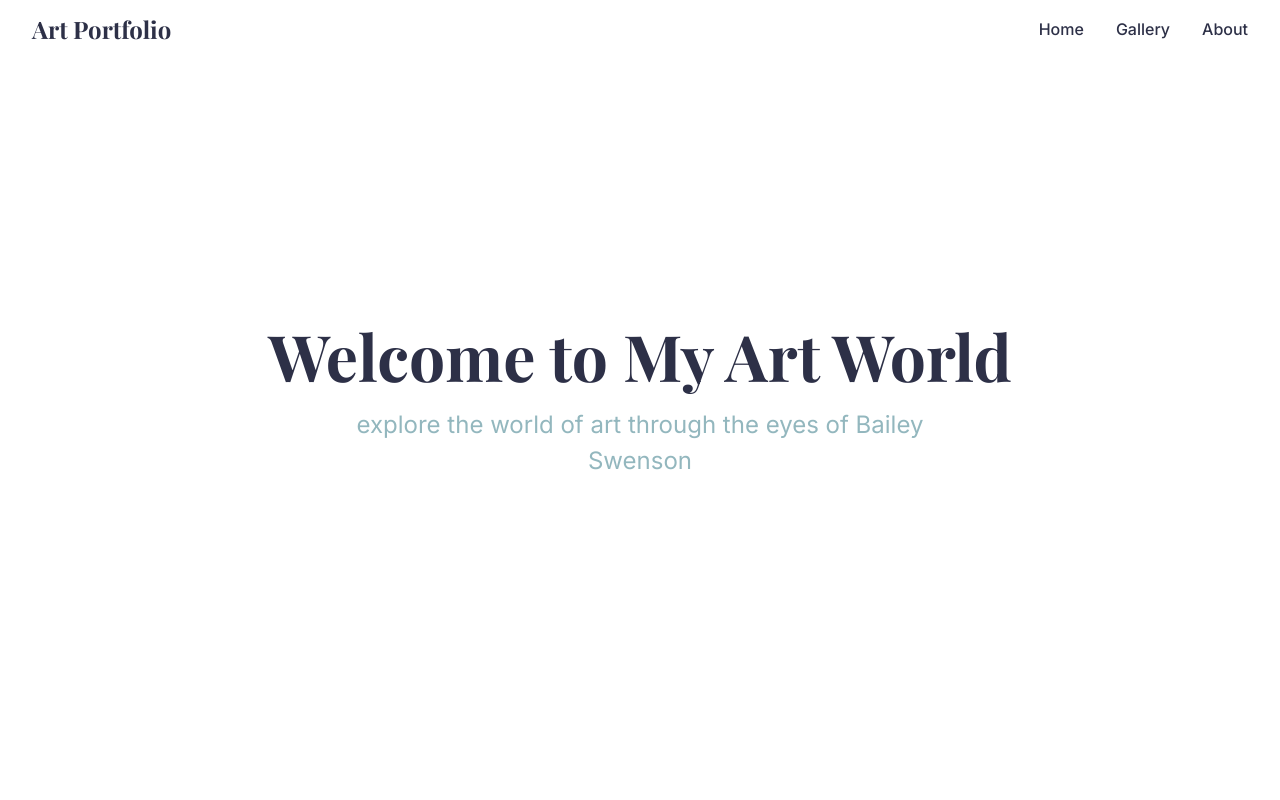
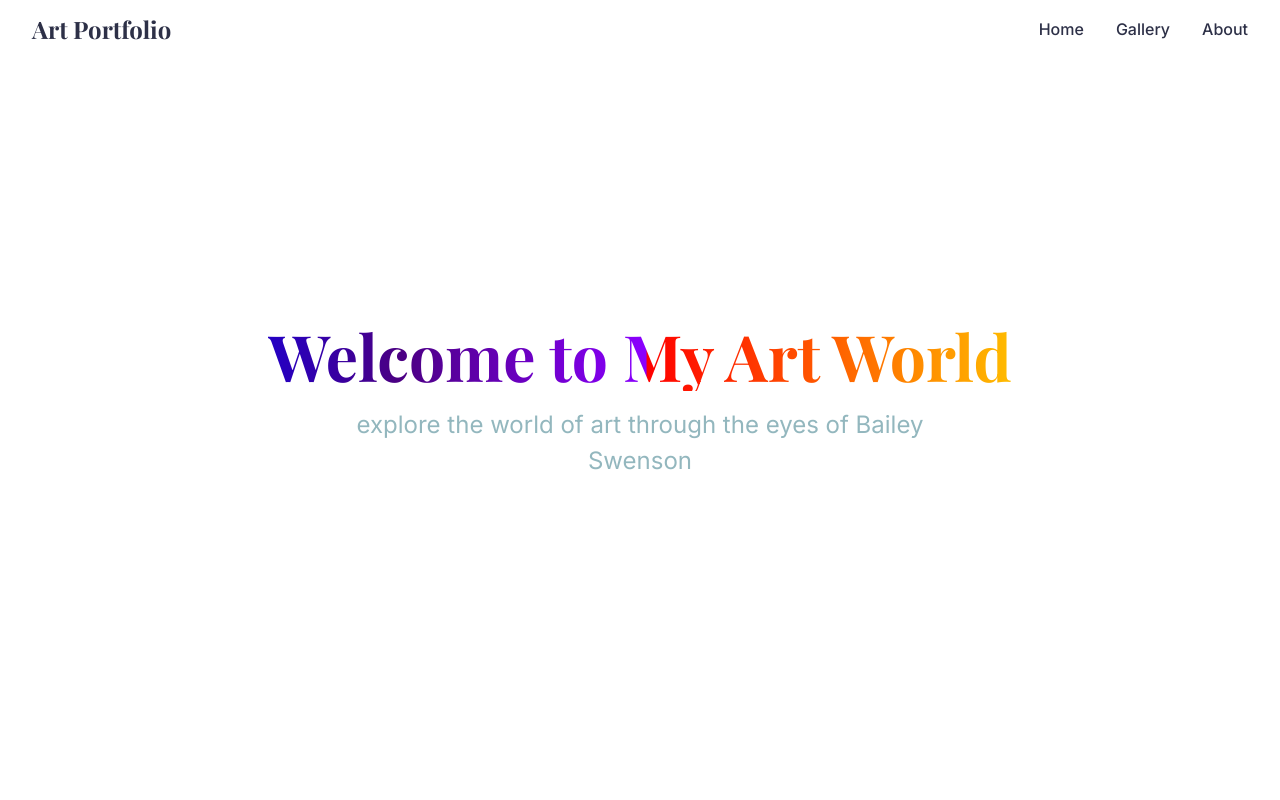
Before and after one commit to natejswenson/art-portfolio, a React (Vite) app in the folder art-portfolio/: page / in a window 1280 px wide. Shown: the top 800 px of the page. Built offline with nearby package versions, Linux system fonts and the light colour scheme.

Commit message:
make tittle rainbow

```diff
--- a/art-portfolio/src/App.tsx
+++ b/art-portfolio/src/App.tsx
@@ -66,7 +66,30 @@ const Title = styled.h1`
   font-family: ${theme.fonts.heading};
   font-size: 4rem;
   margin-bottom: 1rem;
-  color: ${theme.colors.primary};
+  background: linear-gradient(
+    to right,
+    #ff0000,
+    #ff7f00,
+    #ffff00,
+    #00ff00,
+    #0000ff,
+    #4b0082,
+    #8b00ff
+  );
+  -webkit-background-clip: text;
+  background-clip: text;
+  color: transparent;
+  animation: rainbow 8s linear infinite;
+  background-size: 200% auto;
+
+  @keyframes rainbow {
+    0% {
+      background-position: 0% center;
+    }
+    100% {
+      background-position: 200% center;
+    }
+  }
 `;
 
 const Subtitle = styled.p`
--- a/art-portfolio/src/components/Gallery.tsx
+++ b/art-portfolio/src/components/Gallery.tsx
@@ -1,5 +1,5 @@
 import styled from '@emotion/styled';
-import { motion } from 'framer-motion';
+import { motion, AnimatePresence } from 'framer-motion';
 import { useState } from 'react';
 
 const GalleryGrid = styled.div`
@@ -54,8 +54,55 @@ const GalleryItem = styled(motion.div)`
   }
 `;
 
+const Modal = styled(motion.div)`
+  position: fixed;
+  top: 0;
+  left: 0;
+  right: 0;
+  bottom: 0;
+  background: rgba(0, 0, 0, 0.8);
+  display: flex;
+  justify-content: center;
+  align-items: center;
+  z-index: 1000;
+  padding: 2rem;
+`;
+
+const ModalImage = styled(motion.img)`
+  max-width: 90%;
+  max-height: 90vh;
+  object-fit: contain;
+  border-radius: 8px;
+`;
+
+const ModalContent = styled(motion.div)`
+  position: relative;
+  display: flex;
+  flex-direction: column;
+  align-items: center;
+  gap: 1rem;
+`;
+
+const CloseButton = styled.button`
+  position: absolute;
+  top: 1rem;
+  right: 1rem;
+  background: rgba(255, 255, 255, 0.2);
+  border: none;
+  color: white;
+  padding: 0.5rem 1rem;
+  border-radius: 4px;
+  cursor: pointer;
+  font-size: 1rem;
+
+  &:hover {
+    background: rgba(255, 255, 255, 0.3);
+  }
+`;
+
 const Gallery = () => {
   const [hoveredId, setHoveredId] = useState<number | null>(null);
+  const [selectedImage, setSelectedImage] = useState<{ image: string; title: string } | null>(null);
   const galleryItems = [
     {
       id: 1,
@@ -115,6 +162,7 @@ const Gallery = () => {
   ];
 
   return (
+    <>
       <GalleryGrid>
         {galleryItems.map((item) => (
           <GalleryItem
@@ -124,6 +172,7 @@ const Gallery = () => {
             transition={{ duration: 0.5 }}
             onMouseEnter={() => setHoveredId(item.id)}
             onMouseLeave={() => setHoveredId(null)}
+            onClick={() => setSelectedImage({ image: item.image, title: item.title })}
           >
             <img src={item.image} alt={item.title} />
             <ItemTitle>{item.title}</ItemTitle>
@@ -133,6 +182,36 @@ const Gallery = () => {
           </GalleryItem>
         ))}
       </GalleryGrid>
+
+      <AnimatePresence>
+        {selectedImage && (
+          <Modal
+            initial={{ opacity: 0 }}
+            animate={{ opacity: 1 }}
+            exit={{ opacity: 0 }}
+            onClick={() => setSelectedImage(null)}
+          >
+            <ModalContent
+              initial={{ scale: 0.8 }}
+              animate={{ scale: 1 }}
+              exit={{ scale: 0.8 }}
+              onClick={(e) => e.stopPropagation()}
+            >
+              <CloseButton onClick={() => setSelectedImage(null)}>×</CloseButton>
+              <ModalImage
+                src={selectedImage.image}
+                alt={selectedImage.title}
+                initial={{ y: 20 }}
+                animate={{ y: 0 }}
+              />
+              <ItemTitle style={{ position: 'relative', background: 'none' }}>
+                {selectedImage.title}
+              </ItemTitle>
+            </ModalContent>
+          </Modal>
+        )}
+      </AnimatePresence>
+    </>
   );
 };
 
```
Lines whose indentation alone changed are shown as unchanged.
